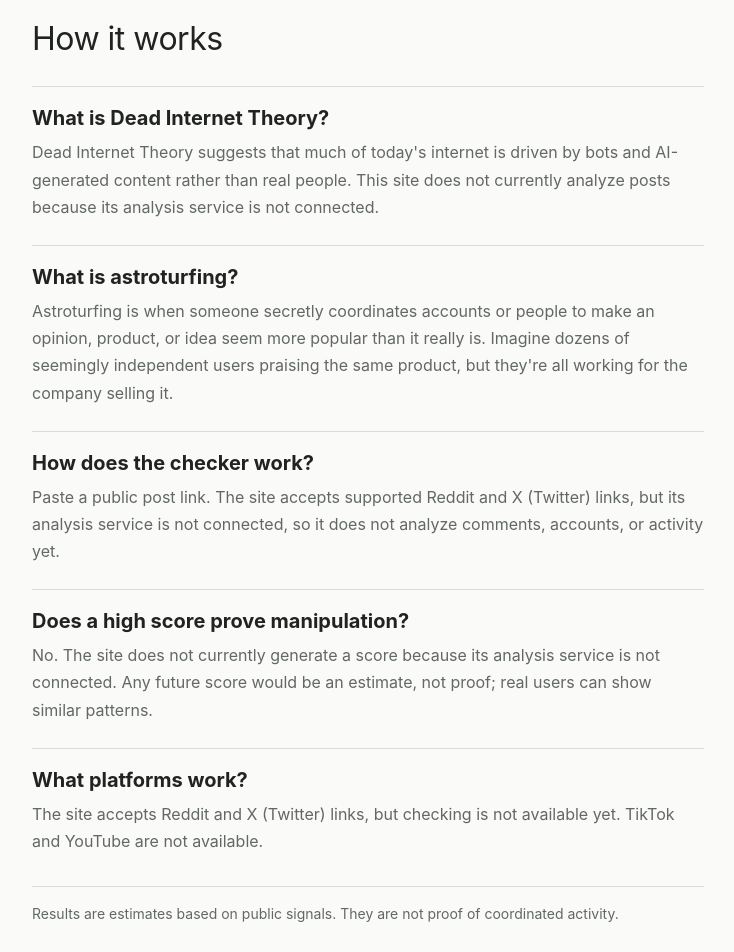
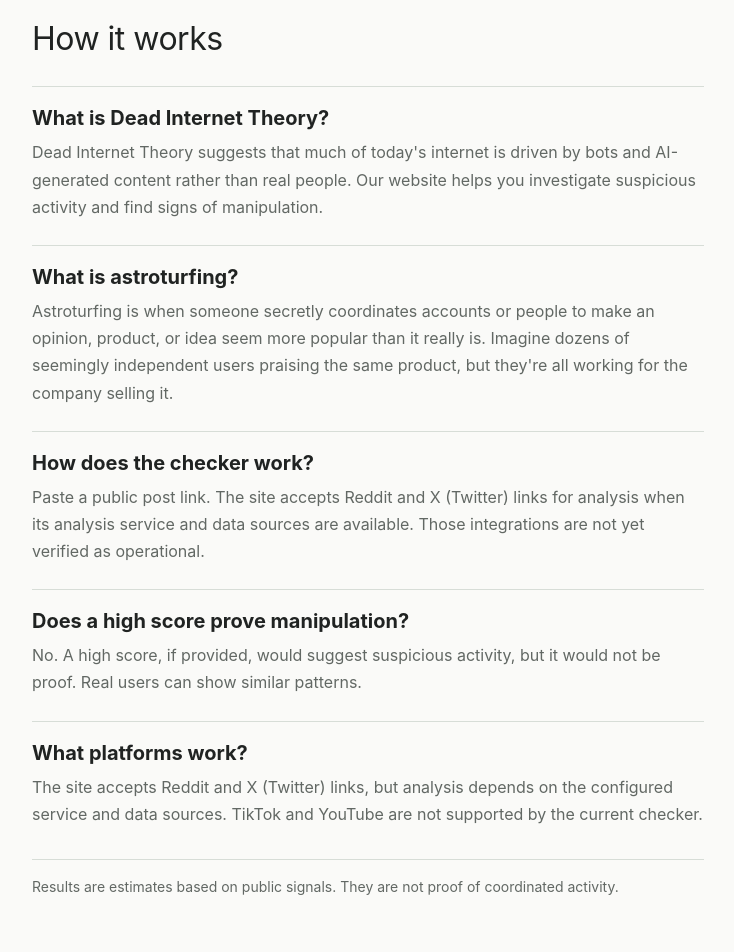
Before and after one commit to deadinternettheory-calhacks/dead-internet-theory, a React (Vite) app in the folder web/: page / in a window 1280 px wide. Shown: the part 860-1812 px from the top of the page, without its empty margins (272-1006 px from the left). Built offline with nearby package versions, Linux system fonts and the light colour scheme; no server answers.

Commit message:
docs(web): update how it works copy

```diff
--- a/web/src/pages/AboutPage.tsx
+++ b/web/src/pages/AboutPage.tsx
@@ -3,7 +3,7 @@ export function AboutPage() {
     <h2 id="how-it-works-heading">How it works</h2>
     <section className="about-section">
       <h3>What is Dead Internet Theory?</h3>
-      <p>Dead Internet Theory suggests that much of today's internet is driven by bots and AI-generated content rather than real people. This site does not currently analyze posts because its analysis service is not connected.</p>
+      <p>Dead Internet Theory suggests that much of today's internet is driven by bots and AI-generated content rather than real people. Our website helps you investigate suspicious activity and find signs of manipulation.</p>
     </section>
     <section className="about-section">
       <h3>What is astroturfing?</h3>
@@ -11,15 +11,15 @@ export function AboutPage() {
     </section>
     <section className="about-section">
       <h3>How does the checker work?</h3>
-      <p>Paste a public post link. The site accepts supported Reddit and X (Twitter) links, but its analysis service is not connected, so it does not analyze comments, accounts, or activity yet.</p>
+      <p>Paste a public post link. The site accepts Reddit and X (Twitter) links for analysis when its analysis service and data sources are available. Those integrations are not yet verified as operational.</p>
     </section>
     <section className="about-section">
       <h3>Does a high score prove manipulation?</h3>
-      <p>No. The site does not currently generate a score because its analysis service is not connected. Any future score would be an estimate, not proof; real users can show similar patterns.</p>
+      <p>No. A high score, if provided, would suggest suspicious activity, but it would not be proof. Real users can show similar patterns.</p>
     </section>
     <section className="about-section">
       <h3>What platforms work?</h3>
-      <p>The site accepts Reddit and X (Twitter) links, but checking is not available yet. TikTok and YouTube are not available.</p>
+      <p>The site accepts Reddit and X (Twitter) links, but analysis depends on the configured service and data sources. TikTok and YouTube are not supported by the current checker.</p>
     </section>
     <p className="about-disclaimer">Results are estimates based on public signals. They are not proof of coordinated activity.</p>
   </section>;
```
Also changed, not shown: 1 other file (tests, documents, lock files or other folders).
